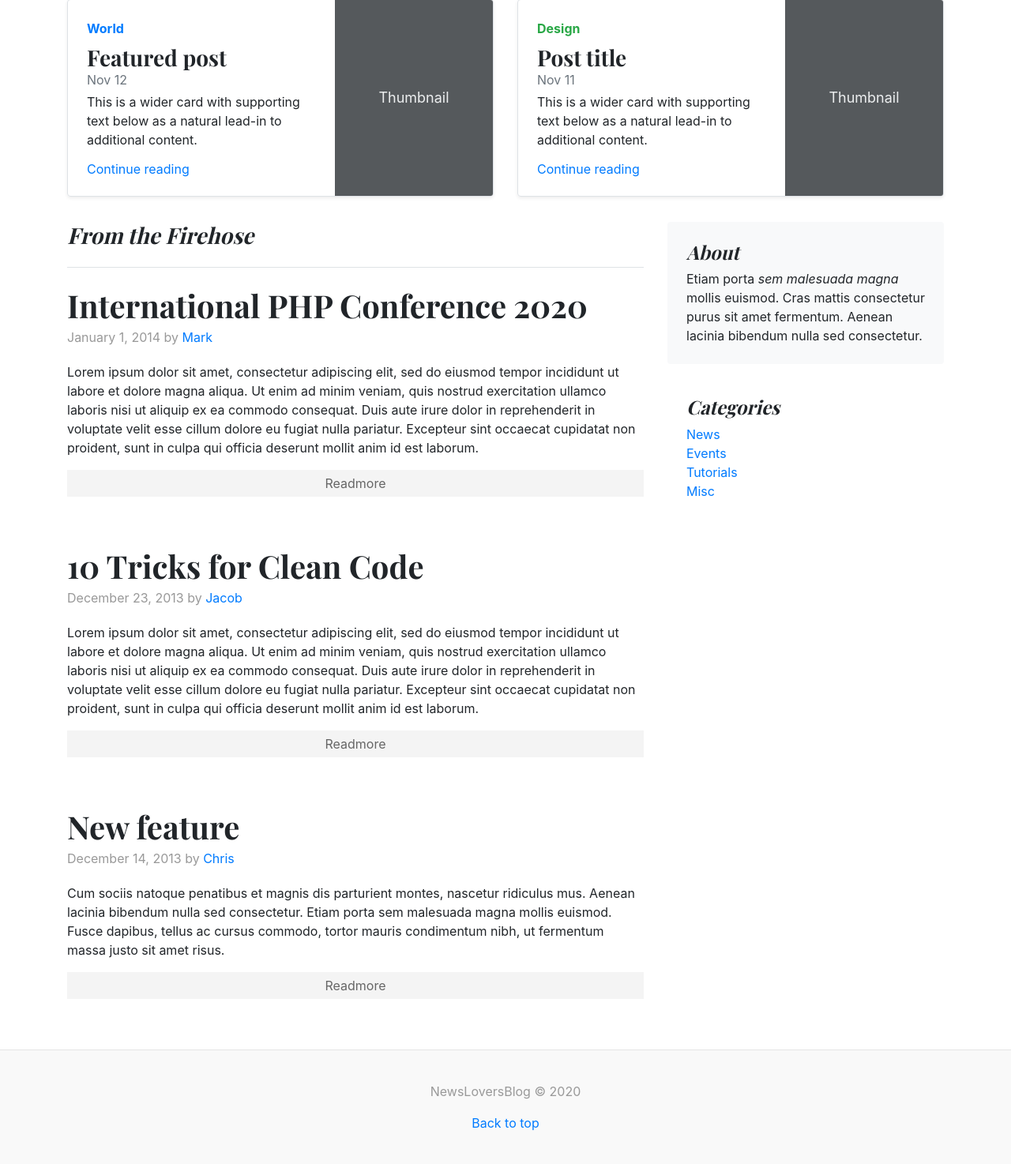
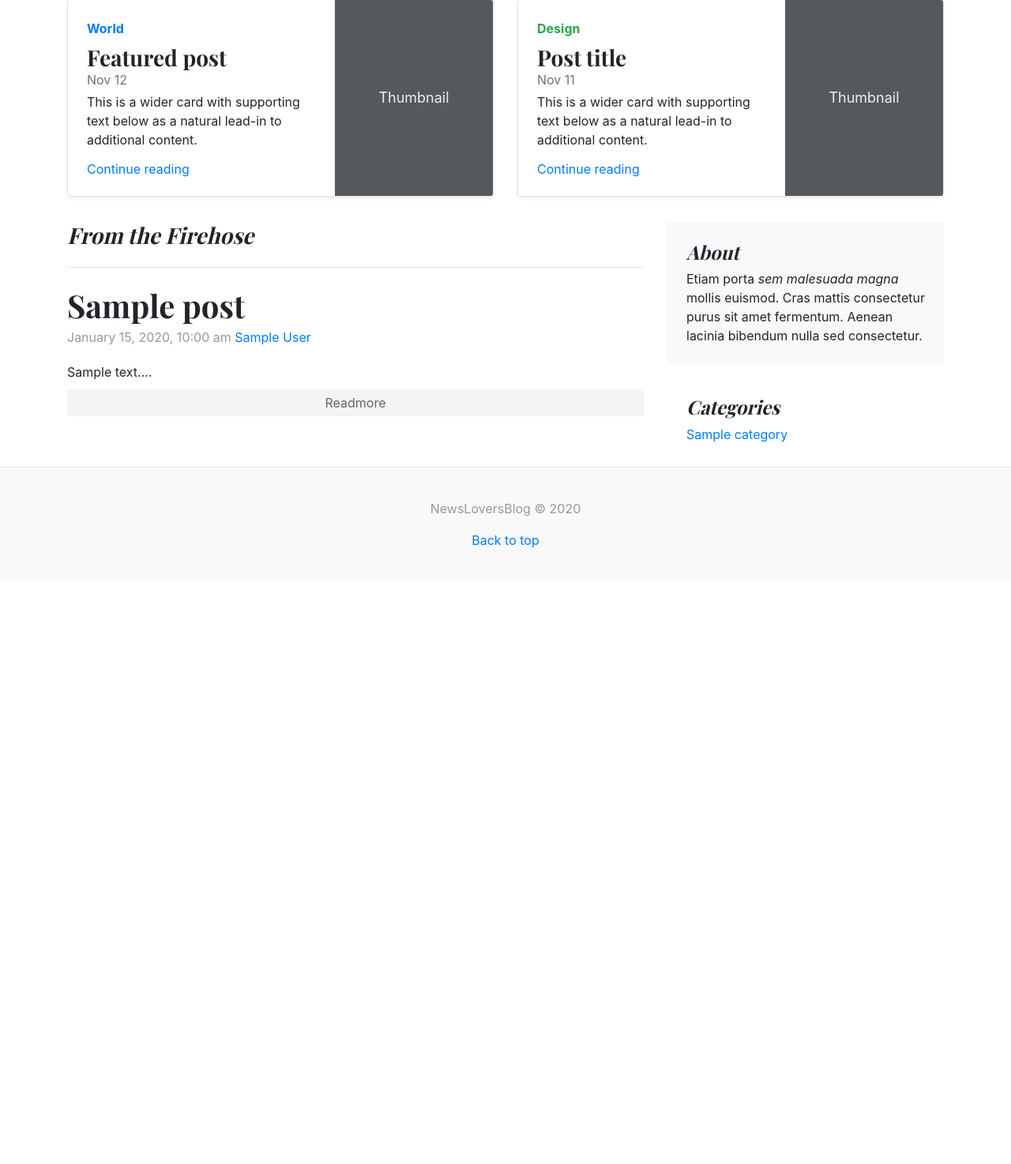
Before and after one commit to vancouver29/newsloversblog, a PHP site: page /posts.php in a window 1280 px wide. Shown: the part 370-1844 px from the top of the page at 79% size. After the commit the page ends 1064 px from the top, so only its background shows below. Run offline with PHP 8.4, Linux system fonts and the light colour scheme; tables that the repository leaves empty or names only in its code hold one stand-in row (values such as "Sample post").

Commit message:
fetch database for frontend and edit split index.php to header and footer

```diff
--- a/config/config.php
+++ b/config/config.php
@@ -3,3 +3,5 @@ define('DB_HOST', 'localhost');
 define('DB_USER', 'root');
 define('DB_PASS', 'root');
 define('DB_NAME', 'blog');
+
+$site_description = 'Etiam porta <em>sem malesuada magna</em> mollis euismod. Cras mattis consectetur purus sit amet fermentum. Aenean lacinia bibendum nulla sed consectetur.';
--- a/helpers/format_helper.php
+++ b/helpers/format_helper.php
@@ -1 +1,18 @@
 <?php
+/*
+ * Format the Date
+ */
+function formatDate($date) {
+    return date('F j, Y, g:i a', strtotime($date));
+}
+
+/*
+ *
+ */
+function shortenText($text, $chars = 450){
+    $text = $text . " ";
+    $text = substr($text, 0, $chars);
+    $text = substr($text, 0, strrpos($text, ' '));
+    $text = $text . "...";
+    return $text;
+}
--- a/includes/footer.php
+++ b/includes/footer.php
@@ -3,17 +3,21 @@
 <aside class="col-md-4 blog-sidebar">
     <div class="p-4 mb-3 bg-light rounded">
         <h4 class="font-italic">About</h4>
-        <p class="mb-0">Etiam porta <em>sem malesuada magna</em> mollis euismod. Cras mattis consectetur purus sit amet fermentum. Aenean lacinia bibendum nulla sed consectetur.</p>
+        <p class="mb-0"><?php echo $site_description; ?></p>
     </div>
 
     <div class="p-4">
         <h4 class="font-italic">Categories</h4>
-        <ol class="list-unstyled mb-0">
-            <li><a href="#">News</a></li>
-            <li><a href="#">Events</a></li>
-            <li><a href="#">Tutorials</a></li>
-            <li><a href="#">Misc</a></li>
-        </ol>
+        <?php if ($categories): ?>
+            <ol class="list-unstyled mb-0">
+                <?php while ($row = $categories->fetch_assoc()): ?>
+                    <li><a href="posts.php?category=<?php echo $row['id'];?>"><?php echo $row['name']; ?> </a></li>
+                <?php endwhile; ?>
+            </ol>
+        <?php else: ?>
+            <p>There are no categories yet.</p>
+        <?php endif; ?>
+
     </div>
 
 </aside><!-- /.blog-sidebar -->
--- a/includes/header.php
+++ b/includes/header.php
@@ -1,3 +1,7 @@
+<?php include 'config/config.php'; ?>
+<?php include 'libraries/Database.php'; ?>
+<?php include 'helpers/format_helper.php';?>
+
 <!doctype html>
 <html lang="en">
 <head>
--- a/posts.php
+++ b/posts.php
@@ -1,32 +1,50 @@
-<?php include 'includes/header.php'?>
+<?php include 'includes/header.php'; ?>
 
-<div class="blog-post">
-    <h2 class="blog-post-title">International PHP Conference 2020</h2>
-    <p class="blog-post-meta">January 1, 2014 by <a href="#">Mark</a></p>
 
-    <p>Lorem ipsum dolor sit amet, consectetur adipiscing elit, sed do eiusmod tempor incididunt ut labore et dolore magna aliqua. Ut enim ad minim veniam, quis nostrud exercitation ullamco laboris nisi ut aliquip ex ea commodo consequat. Duis aute irure dolor in reprehenderit in voluptate velit esse cillum dolore eu fugiat nulla pariatur. Excepteur sint occaecat cupidatat non proident, sunt in culpa qui officia deserunt mollit anim id est laborum.</p>
-    <a class="readmore" href="post.php?id=1">Readmore</a>
-</div><!-- /.blog-post -->
+<?php
 
-<div class="blog-post">
-    <h2 class="blog-post-title">10 Tricks for Clean Code</h2>
-    <p class="blog-post-meta">December 23, 2013 by <a href="#">Jacob</a></p>
+//Create DB Object
+$db = new Database();
+//Check URL For Category
+if (isset($_GET['category'])) {
+    $category = $_GET['category'];
+    //Create query
+    $query = "SELECT * FROM posts WHERE category= " . $category;
+    //Run query
+    $posts = $db->select($query);
+} else {
+    //Create query
+    $query = "SELECT * FROM posts";
+    //Run query
+    $posts = $db->select($query);
+}
 
-    <p>Lorem ipsum dolor sit amet, consectetur adipiscing elit, sed do eiusmod tempor incididunt ut labore et dolore magna aliqua. Ut enim ad minim veniam, quis nostrud exercitation ullamco laboris nisi ut aliquip ex ea commodo consequat. Duis aute irure dolor in reprehenderit in voluptate velit esse cillum dolore eu fugiat nulla pariatur. Excepteur sint occaecat cupidatat non proident, sunt in culpa qui officia deserunt mollit anim id est laborum.</p>
-    <a class="readmore" href="post.php?id=2">Readmore</a>
-</div><!-- /.blog-post -->
+//Create query
+$query = "SELECT * FROM category";
+//Run query
+$categories = $db->select($query);
 
-<div class="blog-post">
-    <h2 class="blog-post-title">New feature</h2>
-    <p class="blog-post-meta">December 14, 2013 by <a href="#">Chris</a></p>
+?>
 
-    <p>Cum sociis natoque penatibus et magnis dis parturient montes, nascetur ridiculus mus. Aenean lacinia bibendum nulla sed consectetur. Etiam porta sem malesuada magna mollis euismod. Fusce dapibus, tellus ac cursus commodo, tortor mauris condimentum nibh, ut fermentum massa justo sit amet risus.</p>
-    <a class="readmore" href="post.php?id=3">Readmore</a>
-</div><!-- /.blog-post -->
+<?php if ($posts): ?>
+    <?php while ($row = $posts->fetch_assoc()): ?>
+        <div class="blog-post">
+            <h2 class="blog-post-title"><?php echo $row['title']; ?></h2>
+            <p class="blog-post-meta"><?php echo formatDate($row['date']); ?> <a href="#"><?php echo $row['author']; ?></a></p>
+
+            <?php echo shortenText($row['body']); ?>
+            <a class="readmore" href="post.php?id=<?php echo urlencode($row['id']); ?>">Readmore</a>
+        </div><!-- /.blog-post -->
+    <?php endwhile; ?>
+
+<?php else: ?>
+    <p>There are no posts yet</p>
+<?php endif; ?>
+
 
 <!--            <nav class="blog-pagination">-->
 <!--                <a class="btn btn-outline-primary" href="#">Older</a>-->
 <!--                <a class="btn btn-outline-secondary disabled" href="#" tabindex="-1" aria-disabled="true">Newer</a>-->
 <!--            </nav>-->
 
-<?php include 'includes/footer.php'?>
+<?php include 'includes/footer.php'; ?>
```
Also changed, not shown: index.php (+25 -23 lines), post.php (+21 -4 lines).
